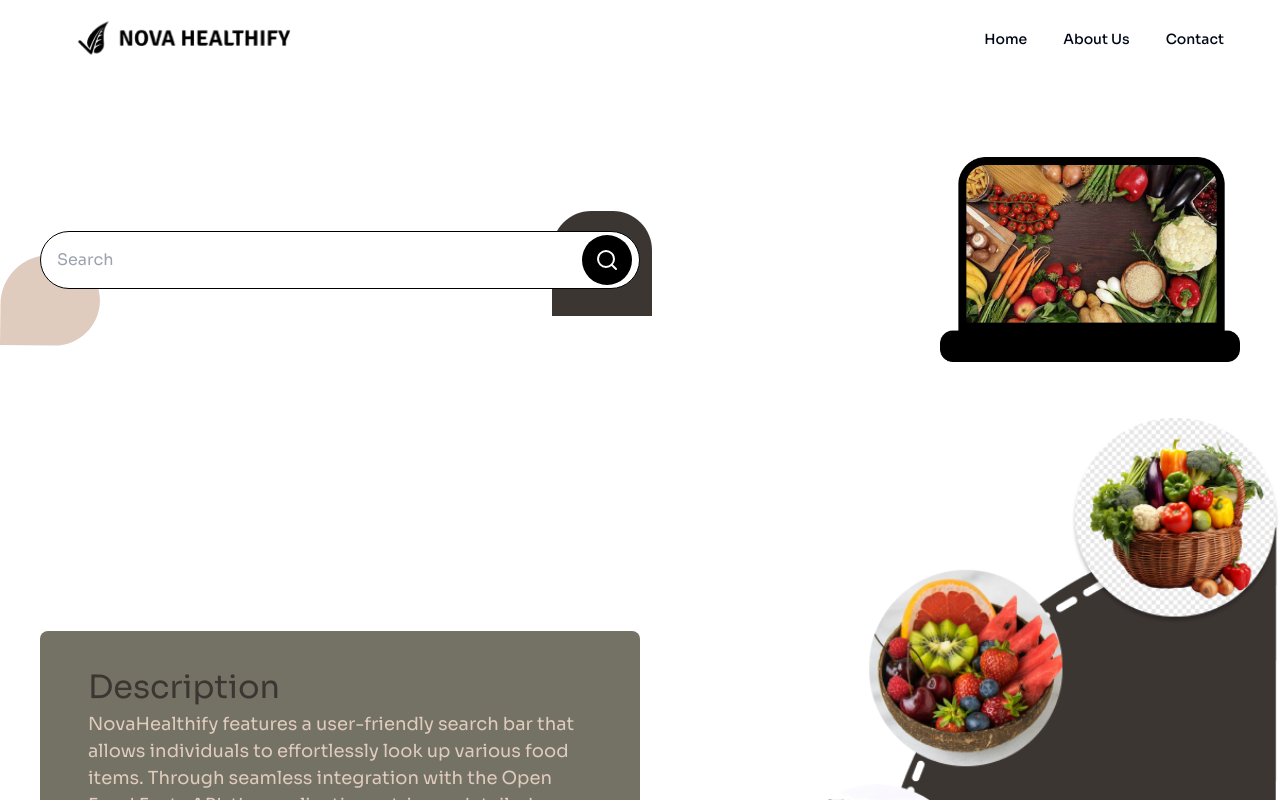
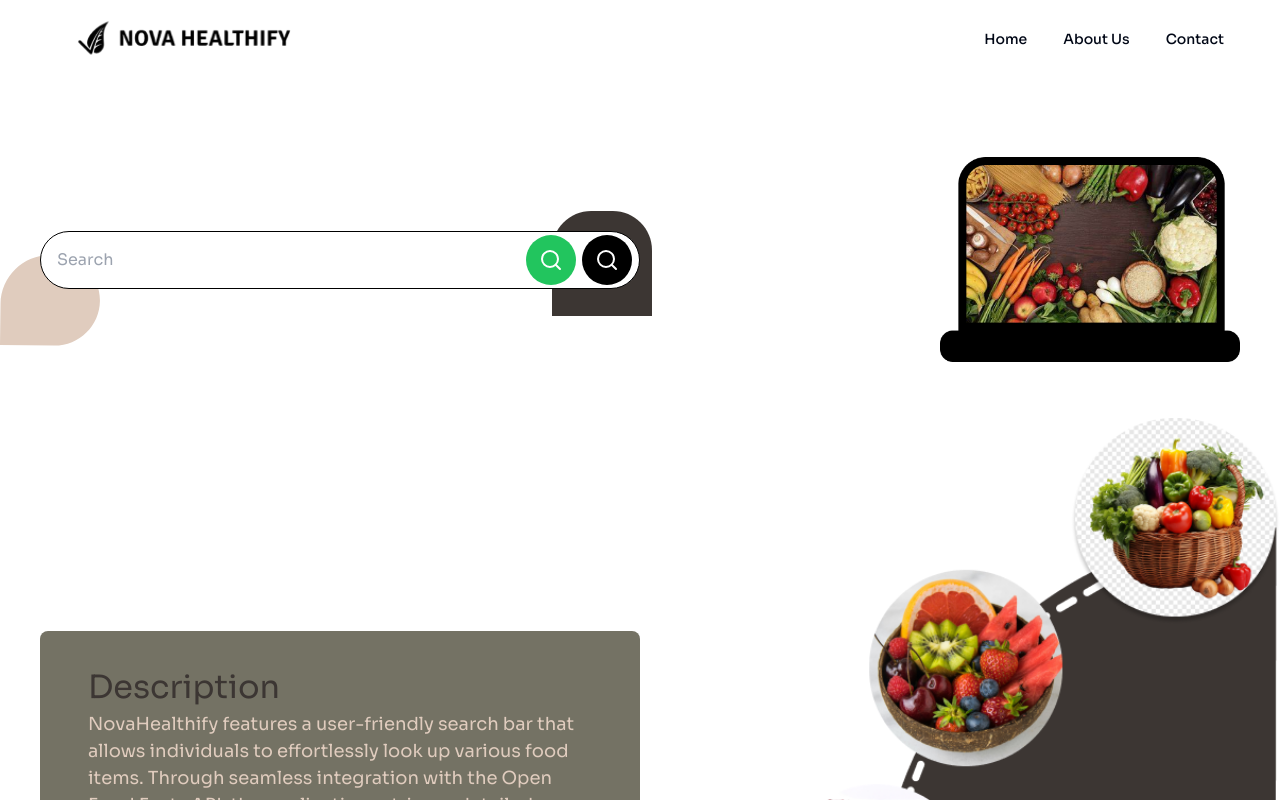
Before and after one commit to Novachaos82/nova-healthify, a Next.js app: page / in a window 1280 px wide. Shown: the top 800 px of the page. Built offline with nearby package versions, Linux system fonts and the light colour scheme; a web font is replaced by a local one.

Commit message:
- add temporary python implementation

```diff
--- a/package.json
+++ b/package.json
@@ -18,6 +18,7 @@
     "@radix-ui/react-navigation-menu": "^1.1.4",
     "class-variance-authority": "^0.7.0",
     "clsx": "^2.1.0",
+    "cors": "^2.8.5",
     "lucide-react": "^0.358.0",
     "mongodb": "^6.5.0",
     "mongoose": "^8.3.1",
--- a/src/app/page.tsx
+++ b/src/app/page.tsx
@@ -1,3 +1,4 @@
+"use client";
 import Image from "next/image";
 import graphics1 from "@/assets/searchSvg1.svg";
 import graphics2 from "@/assets/searchSvg2.svg";
@@ -14,12 +15,13 @@ import { Turret_Road } from "next/font/google";
 import AccordionSection from "@/components/AccordionSection";
 import SearchComponent from "@/components/SearchComponent";
 import { faqData } from "@/lib/faqData";
+
 const turret_road = Turret_Road({
   subsets: ["latin"],
   weight: ["500"],
 });
 
-export default async function Home() {
+export default function Home() {
   return (
     <main className="">
       <div className="flex flex-row max-w-[1200px] justify-between items-center mt-20 mx-auto">
--- a/src/components/SearchComponent.tsx
+++ b/src/components/SearchComponent.tsx
@@ -8,6 +8,8 @@ interface SearchComponentProps {}
 const SearchComponent: FC<SearchComponentProps> = ({}) => {
   const [searchTerm, setSearchTerm] = useState("");
   const [suggestions, setSuggestions] = useState<string[]>([]);
+  const [novaResult, setNovaResult] = useState("");
+  const [showSuggestions, setShowSuggestions] = useState(true);
   const router = useRouter();
 
   useEffect(() => {
@@ -20,24 +22,43 @@ const SearchComponent: FC<SearchComponentProps> = ({}) => {
           },
           body: JSON.stringify({ searchTerm }),
         });
-
         if (response.ok) {
           const { suggestions: data } = await response.json();
           setSuggestions(data);
+          setShowSuggestions(true);
         } else {
           console.error("Error fetching suggestions");
         }
       } else {
         setSuggestions([]);
+        setShowSuggestions(false);
       }
     }, 300);
-
     return () => clearTimeout(delaySearch);
   }, [searchTerm]);
 
   const handleSearch = () => {
     router.push(`/search-result?productName=${searchTerm}`);
   };
+
+  async function predictNova() {
+    setShowSuggestions(false);
+    const result = await predictNovaHelper(searchTerm);
+    setNovaResult(result);
+  }
+
+  async function predictNovaHelper(ingredients: string) {
+    const response = await fetch("http://localhost:5000/predict", {
+      method: "POST",
+      headers: {
+        "Content-Type": "application/json",
+      },
+      body: JSON.stringify({ INGREDIENTS: ingredients }),
+    });
+    const data = await response.json();
+    console.log(data.result);
+    return data.result;
+  }
 
   return (
     <div className="relative">
@@ -48,7 +69,7 @@ const SearchComponent: FC<SearchComponentProps> = ({}) => {
         value={searchTerm}
         onChange={(e) => setSearchTerm(e.target.value)}
       />
-      {suggestions.length > 0 && (
+      {showSuggestions && suggestions.length > 0 && (
         <ul className="absolute bg-white shadow-md rounded-md w-full mt-2 z-10 max-h-[200px] overflow-y-scroll">
           {suggestions.map((suggestion, index) => (
             <li
@@ -67,6 +88,17 @@ const SearchComponent: FC<SearchComponentProps> = ({}) => {
       >
         <Search stroke="white" />
       </div>
+      <div
+        className="bg-green-500 w-[50px] h-[50px] rounded-full flex justify-center items-center absolute top-1 right-16 cursor-pointer"
+        onClick={predictNova}
+      >
+        <Search stroke="white" />
+      </div>
+      {novaResult && (
+        <div className=" flex w-full justify-center mt-8">
+          <p className="font-bold">{novaResult}</p>
+        </div>
+      )}
     </div>
   );
 };
```
Also changed, not shown: 1 other file (tests, documents, lock files or other folders).
